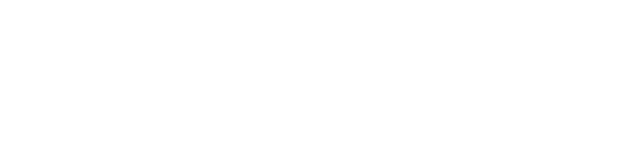
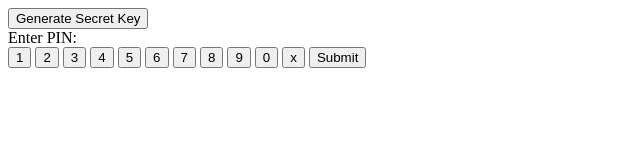
Before and after one commit to ashrafulhaque/secret-key-matcher, a plain HTML site: page index.html in a window 1280 px wide. Shown: the whole page, without its empty margins (0-640 px from the left). Drawn offline with Linux system fonts and the light colour scheme.

Commit message:
HTML Markup done

```diff
--- a/index.html
+++ b/index.html
@@ -6,6 +6,31 @@
     <title>Secret Key Matcher</title>
 </head>
 <body>
-
+    <main class="container">
+        <section class="genkey-section">
+            <button id="genKeyBtn" class="btn btn-genkey">Generate Secret Key</button>
+            <div id="genKeyDisplay" class="genkey-display"></div>
+        </section>
+        <section class="pin-section">
+            <div class="pin-input">
+                <span class="pin-label">Enter PIN:</span>
+                <div id="pinDisplay" class="pin-display"></div>
+            </div>
+            <div class="keypad">
+                <button class="btn num">1</button>
+                <button class="btn num">2</button>
+                <button class="btn num">3</button>
+                <button class="btn num">4</button>
+                <button class="btn num">5</button>
+                <button class="btn num">6</button>
+                <button class="btn num">7</button>
+                <button class="btn num">8</button>
+                <button class="btn num">9</button>
+                <button class="btn num">0</button>
+                <button id="backspaceBtn" class="btn backspace-btn">x</button>
+                <button id="submitBtn" class="btn submit-btn">Submit</button>
+            </div>
+        </section>
+    </main>
 </body>
 </html>
```
